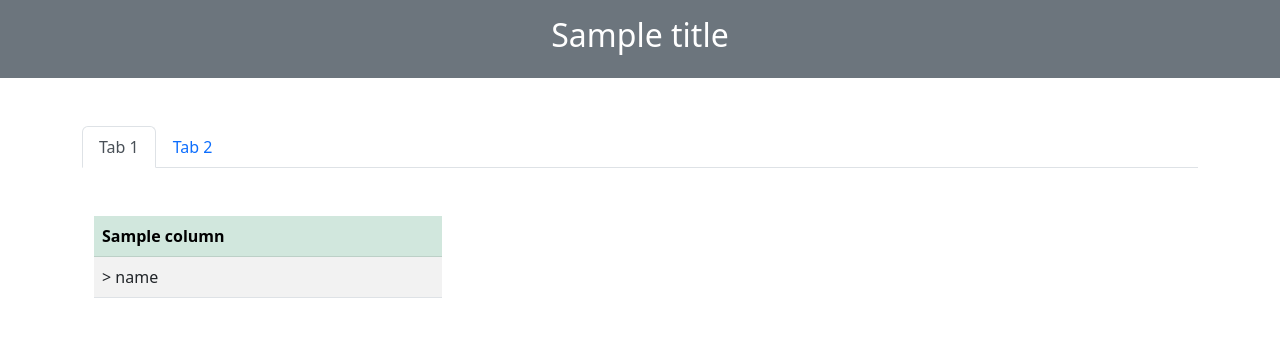
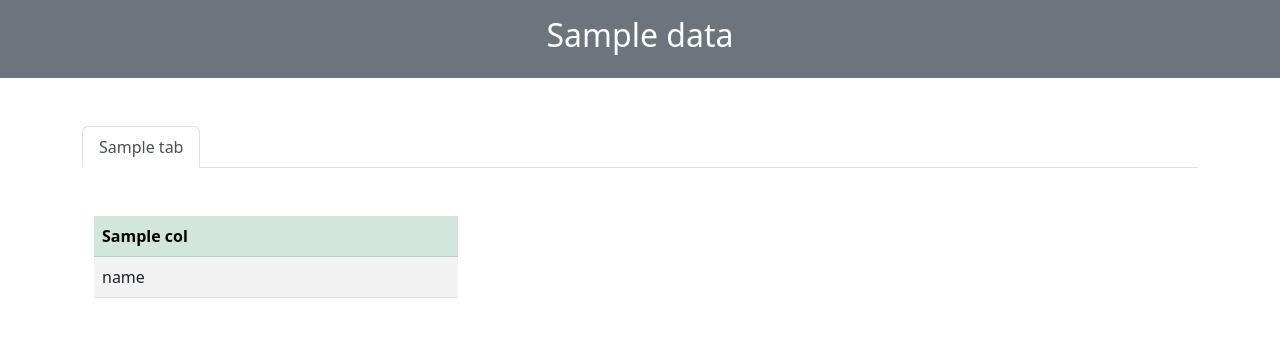
Before and after one commit to jhatala-myth/nbookmark, a Flask app: template templates/index.html in a window 1280 px wide. Shown: the top 337 px of the page. Run offline with Flask 2, Linux system fonts and the light colour scheme; the template is opened without the code that fills it: most values are stand-ins (such as "Sample title", 1, 10 or a date in 2020); some libraries are stand-ins or nearby versions.

Commit message:
update code

```diff
--- a/app.py
+++ b/app.py
@@ -58,7 +58,7 @@ def index():
             tabs[tab_index]['columns'][col_index]['links'].update({col['bookmark_title']: col['bookmark_url']})
 
     site_data['tabs'] = tabs
-    return render_template('index.html', url_list=site_data)
+    return render_template('index.html', data=site_data)
 
 
 if __name__ == '__main__':
--- a/templates/index.html
+++ b/templates/index.html
@@ -20,49 +20,45 @@
 </head>
 <body>
 <div class="bg-secondary p-3 text-white text-center">
-  <h2>{{ title }}</h2>
+  <h2>{{ data['title'] }}</h2>
 </div>
   <!-- Nav tabs -->
 <div class="container mt-5">
   <ul class="nav nav-tabs" role="tablist">
+    {%- for tab in data['tabs'] %}
     <li class="nav-item">
-      <a class="nav-link active" data-bs-toggle="tab" href="#home">Tab 1</a>
+      <a class="nav-link active" data-toggle="tab" href="#tabid_{{ tab['tab_id'] }}">{{ tab['tab_title']}}</a>
     </li>
-    <li class="nav-item">
-      <a class="nav-link" data-bs-toggle="tab" href="#menu1">Tab 2</a>
-    </li>
+    {%- endfor %}
   </ul>
 </div>
-  <!-- Tab panes -->
 <div class="tab-content">
-
-    <div id="home" class="container tab-pane active">
-
+<!-- Tab panels open -->
+  {%- for tab in data['tabs'] %}
+    <div class="container tab-pane active" id="tabid_{{ tab['tab_id'] }}">
      <div class="container mt-5">
-  <div class="row">
-  {%- for column in url_list %}
+       {%- for col in tab['columns'] %}
        <div class="col-md-4">
          <table class="table table-condensed table-striped table-hover">
            <thead class="table-success">
            <tr>
-       <th>{{ column["title"] }}</th>
+             <th>{{ col['title'] }}</th>
            </tr>
            </thead>
            <tbody>
-      {%- for link in column["links"].keys() %}
-      <tr class="table-row" data-href="{{ column["links"][link] }}" >
-        <td> > {{ link }} </td>
+           {%- for link in col['links'].keys() %}
+           <tr class="table-row" data-href="{{ col['links'][link] }}">
+             <td>{{ link }}</td>
            </tr>
            {%- endfor %}
            </tbody>
          </table>
        </div>
        {%- endfor %}
-
      </div>
     </div>
-    </div>
-  <!-- Tab panes close -->
+  {%- endfor %}
+  <!-- Tab panels close -->
 </div>
 </body>
 </html>
```
Lines whose indentation alone changed are shown as unchanged.
